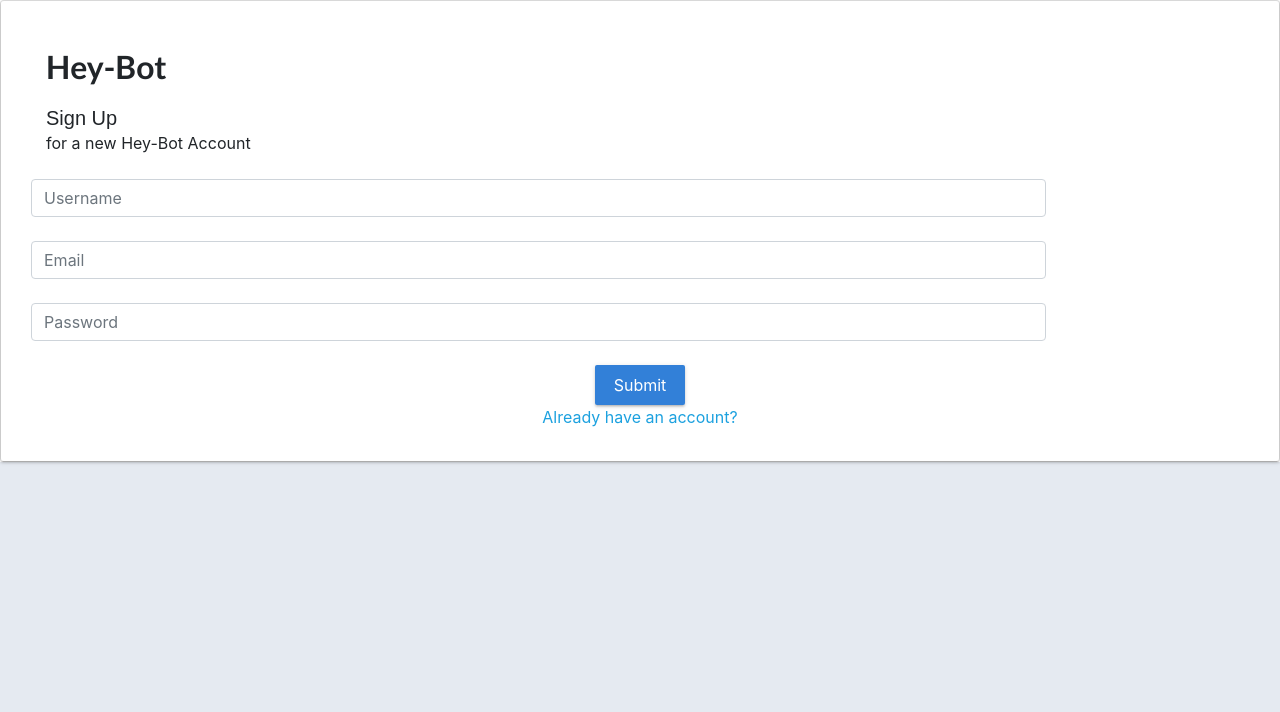
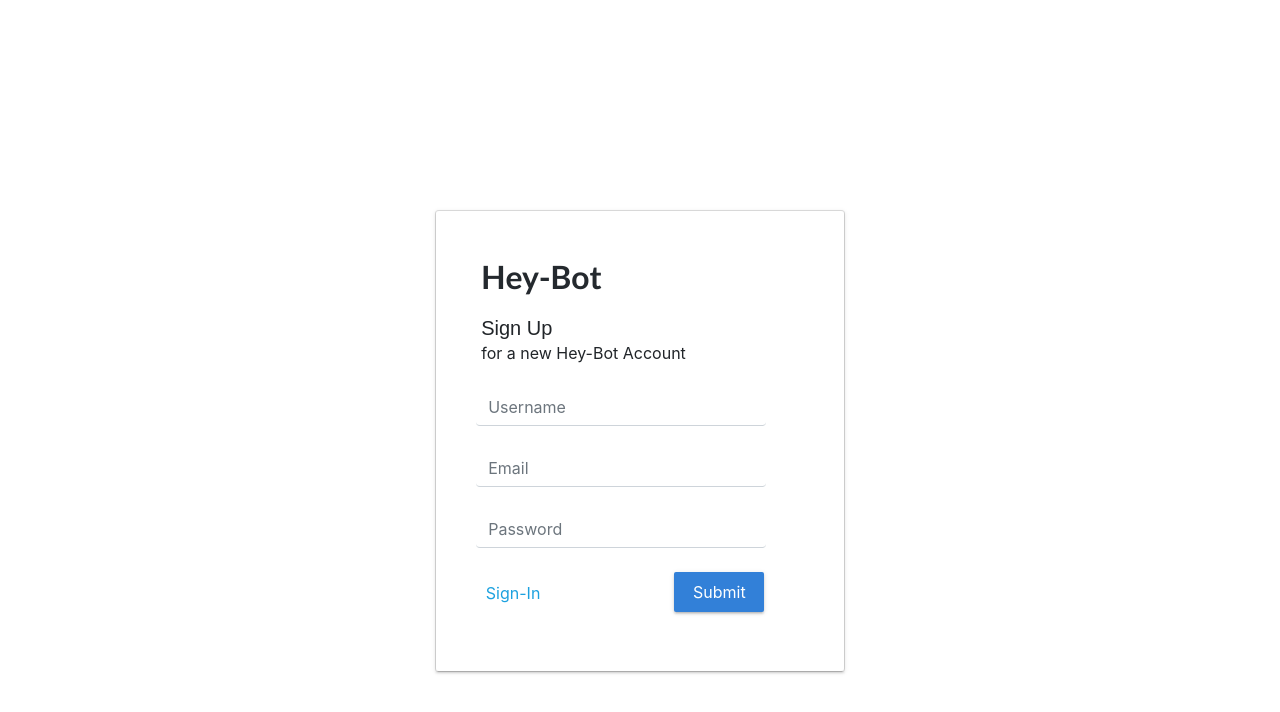
Before and after one commit to Streltz/heyteam, a React (Create React App) app in the folder hey-team/: page /signup in a window 1280 px wide. Shown: the top 712 px of the page. Built offline with nearby package versions, Linux system fonts and the light colour scheme; no server answers; what react-stripe-elements would draw is missing.

Commit message:
Signin - removed console log
Signup
- fixed styling to match signin
- added form sumbittion on enter
- fixed formatting mistake

```diff
--- a/hey-team/src/components/login/Signin.js
+++ b/hey-team/src/components/login/Signin.js
@@ -20,7 +20,6 @@ class Signin extends React.Component {
     if (event != undefined) {
       event.preventDefault();
       this.props.signIn(this.state, this.props.history);
-      console.log("ev", event);
     }
   }
 
--- a/hey-team/src/components/login/Signup.js
+++ b/hey-team/src/components/login/Signup.js
@@ -1,8 +1,8 @@
 import React from 'react';
 import { connect } from 'react-redux';
-import { signUp, clearFormError} from '../../actions/userAction';
+import { signUp, clearFormError } from '../../actions/userAction';
 import { Link } from 'react-router-dom';
-import { Card} from 'reactstrap';
+import { Card } from 'reactstrap';
 
 import './styles.css';
 
@@ -13,12 +13,15 @@ class SignUp extends React.Component {
     password: ''
   }
 
-  componentWillMount(){
+  componentWillMount() {
     this.props.clearFormError();
   }
 
-  handleSignUp = () => {
+  handleSignUp = (event) => {
+    if (event != undefined) {
+      event.preventDefault();
       this.props.signUp(this.state, this.props.history);
+    }
   }
 
   handleOnChange = (event) => {
@@ -29,28 +32,34 @@ class SignUp extends React.Component {
 
   render() {
     return (
-      <main className="main-login">
+      <main id="main-login">
         <Card className="edge-dull">
           <div className="login card-dull">
-            <div className="logo text-left col-md-12">Hey-Bot</div>
+            <form id="signin-form" onSubmit={(e) => { this.handleSignUp(e) }}>
+              <div className="logo black-dark text-left col-md-12">Hey-Bot</div>
               <div className="text-left col-md-12 heading"> Sign Up </div>
               <div className="text-left card-descriptor col-md-12">for a new Hey-Bot Account</div>
               <br />
-
               <input className="col-md-10 form-control" type="text" name="name" value={this.state.name}
-            placeholder="Username" onChange={this.handleOnChange}/><br />
+                placeholder="Username" onChange={this.handleOnChange} /><br />
 
               <input className="col-md-10 form-control" type="text" name="email" value={this.state.email}
-            placeholder="Email" onChange={this.handleOnChange}/><br />
+                placeholder="Email" onChange={this.handleOnChange} /><br />
 
               <input className="col-md-10 form-control" type="password" name="password" value={this.state.password}
-            placeholder="Password" onChange={this.handleOnChange}/><br />
+                placeholder="Password" onChange={this.handleOnChange} /><br />
 
               <div className="col-md-12">
-              <button className="sigin light-blue-btn" onClick={() => {this.handleSignUp()}}>Submit</button><br />
+                <span className="col-md-6 float-right">
+                  <button className="sigin light-blue-btn" onClick={() => { this.handleSignUp() }}>Submit</button><br />
+                </span>
               </div>
-
-            <Link to="/signin" className="blue-link">Already have an account?<br /></Link>
+              <span id="create-account" className="col-md-6 float-left">
+                <Link to="/signin" className="blue-link">
+                  Sign-In
+              </Link>
+              </span>
+            </form>
           </div>
         </Card>
       </main>
@@ -64,4 +73,4 @@ const mapStateToProps = (state) => {
   }
 }
 
-export default connect(mapStateToProps, {signUp, clearFormError})(SignUp);
+export default connect(mapStateToProps, { signUp, clearFormError })(SignUp);
```
Lines whose indentation alone changed are shown as unchanged.
